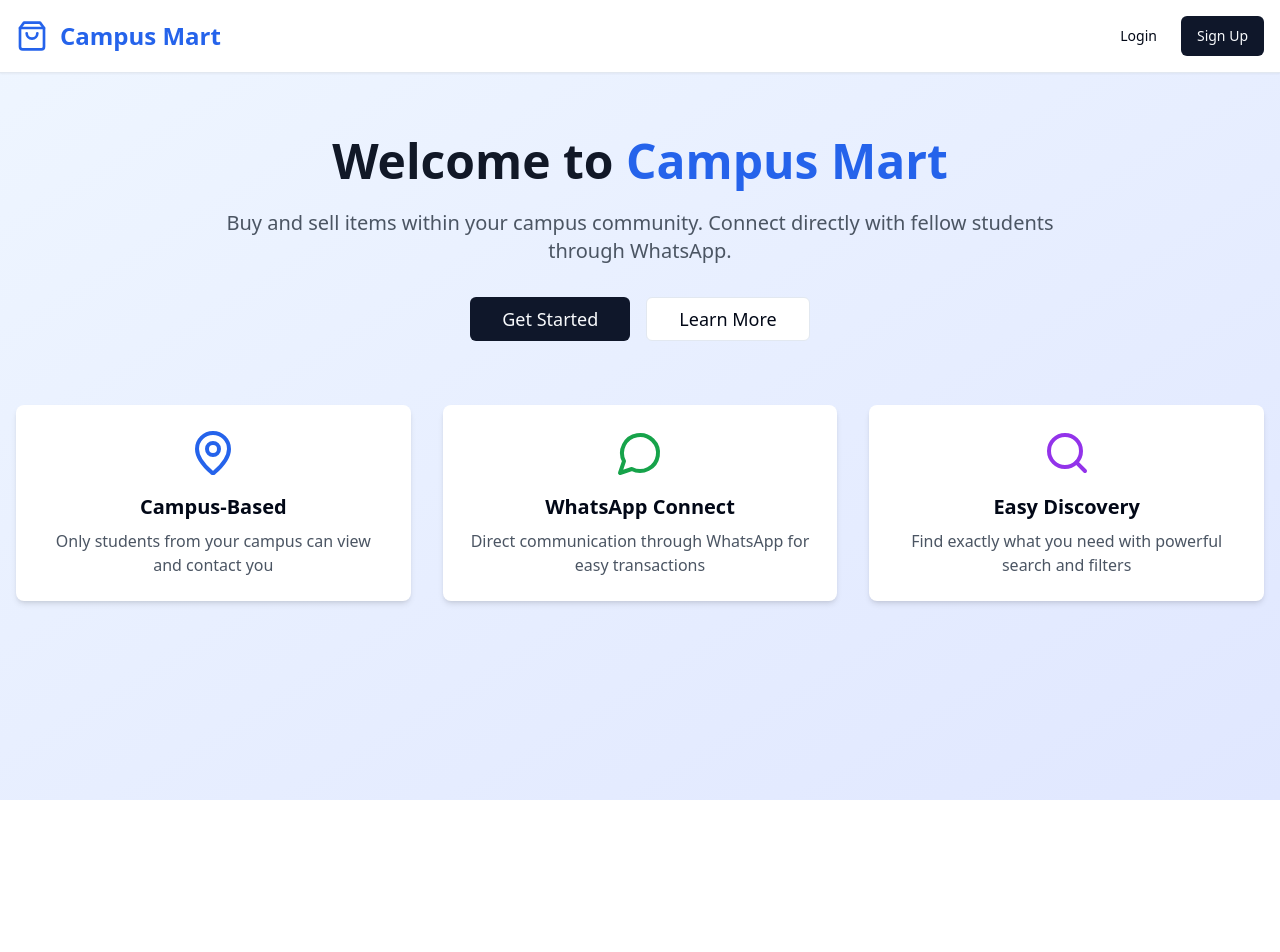
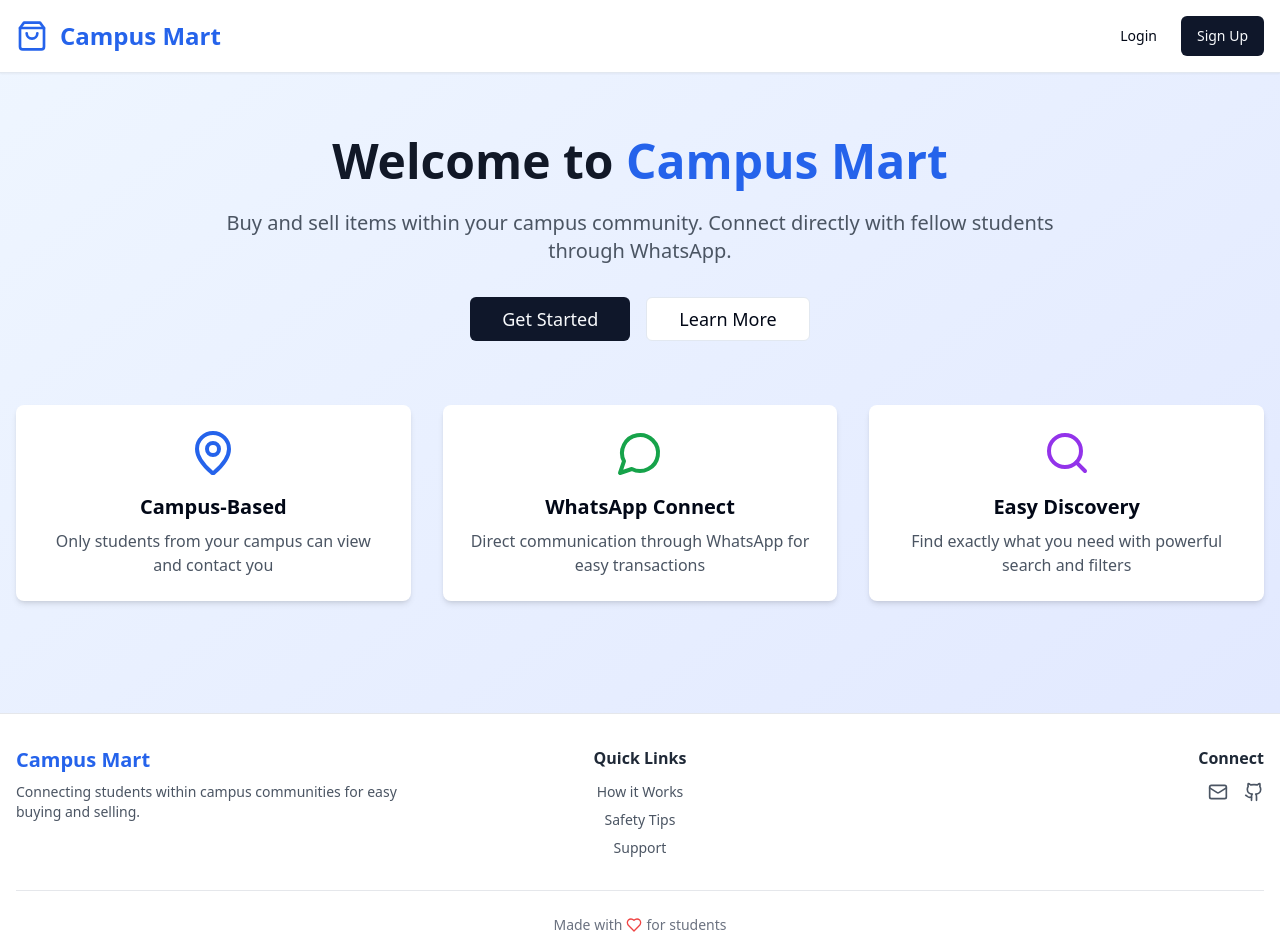
Before and after one commit to AditiKrr/student-sell-share, a React (Vite) app: page / in a window 1280 px wide. Shown: the top 952 px of the page. Before the commit the page ends 800 px from the top, so only its background shows below. Built offline with nearby package versions, Linux system fonts and the light colour scheme.

Commit message:
Add footer to webpage
Added a footer component to the main page.

```diff
--- /dev/null
+++ b/src/components/Footer.tsx
@@ -0,0 +1,48 @@
+
+import { Heart, Github, Mail } from "lucide-react";
+
+const Footer = () => {
+  return (
+    <footer className="bg-white border-t border-gray-200 mt-12">
+      <div className="container mx-auto px-4 py-8">
+        <div className="grid md:grid-cols-3 gap-8">
+          {/* Brand Section */}
+          <div className="text-center md:text-left">
+            <h3 className="text-xl font-bold text-blue-600 mb-2">Campus Mart</h3>
+            <p className="text-gray-600 text-sm">
+              Connecting students within campus communities for easy buying and selling.
+            </p>
+          </div>
+
+          {/* Quick Links */}
+          <div className="text-center">
+            <h4 className="font-semibold text-gray-800 mb-3">Quick Links</h4>
+            <div className="space-y-2">
+              <p className="text-gray-600 text-sm hover:text-blue-600 cursor-pointer">How it Works</p>
+              <p className="text-gray-600 text-sm hover:text-blue-600 cursor-pointer">Safety Tips</p>
+              <p className="text-gray-600 text-sm hover:text-blue-600 cursor-pointer">Support</p>
+            </div>
+          </div>
+
+          {/* Contact */}
+          <div className="text-center md:text-right">
+            <h4 className="font-semibold text-gray-800 mb-3">Connect</h4>
+            <div className="flex justify-center md:justify-end space-x-4">
+              <Mail className="h-5 w-5 text-gray-600 hover:text-blue-600 cursor-pointer" />
+              <Github className="h-5 w-5 text-gray-600 hover:text-blue-600 cursor-pointer" />
+            </div>
+          </div>
+        </div>
+
+        {/* Bottom Bar */}
+        <div className="border-t border-gray-200 mt-8 pt-6 text-center">
+          <p className="text-gray-500 text-sm flex items-center justify-center">
+            Made with <Heart className="h-4 w-4 text-red-500 mx-1" /> for students
+          </p>
+        </div>
+      </div>
+    </footer>
+  );
+};
+
+export default Footer;
--- a/src/pages/Index.tsx
+++ b/src/pages/Index.tsx
@@ -1,4 +1,3 @@
-
 import { useState, useEffect } from "react";
 import { Button } from "@/components/ui/button";
 import { Input } from "@/components/ui/input";
@@ -11,6 +10,7 @@ import AddProductModal from "@/components/AddProductModal";
 import AuthModal from "@/components/AuthModal";
 import { supabase } from "@/integrations/supabase/client";
 import { useToast } from "@/hooks/use-toast";
+import Footer from "@/components/Footer";
 
 interface Product {
   id: string;
@@ -228,6 +228,8 @@ const Index = () => {
           </div>
         </div>
 
+        <Footer />
+
         <AuthModal
           isOpen={showAuthModal}
           onClose={() => setShowAuthModal(false)}
@@ -238,7 +240,7 @@ const Index = () => {
   }
 
   return (
-    <div className="min-h-screen bg-gray-50">
+    <div className="min-h-screen bg-gray-50 flex flex-col">
       <Header
         isAuthenticated={true}
         onLogin={() => setShowAuthModal(true)}
@@ -246,7 +248,7 @@ const Index = () => {
         userCampus={userCampus}
       />
 
-      <div className="container mx-auto px-4 py-8">
+      <div className="container mx-auto px-4 py-8 flex-1">
         {/* Search and Filters */}
         <div className="bg-white rounded-lg shadow-md p-6 mb-8">
           <div className="flex flex-col lg:flex-row gap-4 mb-4">
@@ -330,6 +332,8 @@ const Index = () => {
         )}
       </div>
 
+      <Footer />
+
       <AddProductModal
         isOpen={showAddProductModal}
         onClose={() => setShowAddProductModal(false)}
```
